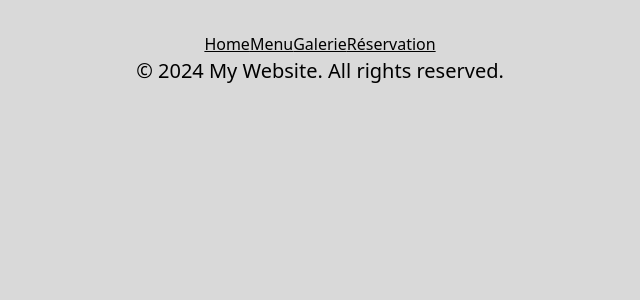
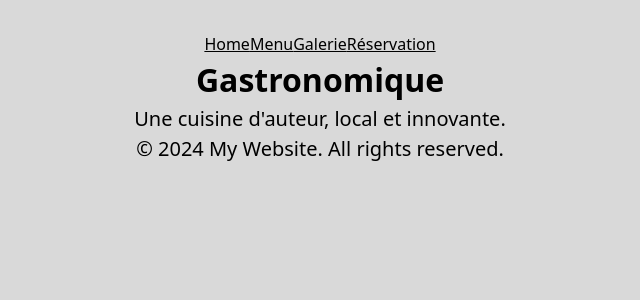
Before and after one commit to kuider9-web/strascook, a React (Vite) app: page / in a window 1280 px wide. Shown: the top 300 px of the page, without its empty margins (320-960 px from the left). Built offline with nearby package versions, Linux system fonts and the light colour scheme.

Commit message:
debug fichier

```diff
--- a/src/pages/Home.tsx
+++ b/src/pages/Home.tsx
@@ -1,7 +1,10 @@
-import "./Home.css";
-
 function Home() {
-	return <div />;
+	return (
+		<div>
+			<h1>Gastronomique</h1>
+			<p>Une cuisine d'auteur, local et innovante.</p>
+		</div>
+	);
 }
 
 export default Home;
```
Also changed, not shown: 2 other files (tests, documents, lock files or other folders).
